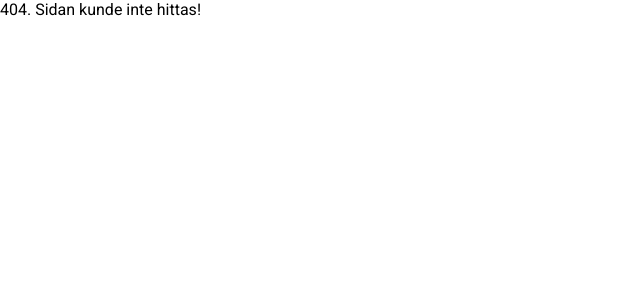
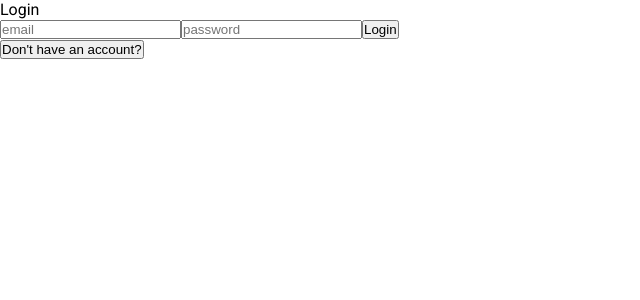
Before and after one commit to Kevin-Spring/Studio_React_App, a React (Create React App) app: page /adminLogin in a window 1280 px wide. Before the commit this address had no page. Shown: the top 300 px of the page, without its empty margins (0-640 px from the left). Built offline with nearby package versions, Linux system fonts and the light colour scheme.

Commit message:
admin login & file upload fix

```diff
--- a/src/components/AdminForm.js
+++ b/src/components/AdminForm.js
@@ -6,7 +6,7 @@ class AdminForm extends Component{
 
     state= {
 
-        title: " ",
+        //title: " ",
         image: " "
 
     }
@@ -20,23 +20,27 @@ class AdminForm extends Component{
         e.preventDefault();
 
 
-        this.setState({title: e.target.elements.title.value});
+        //this.setState({title: e.target.elements.title.value});
 
         const res = await axios.post("http://localhost:1337/products", {
             title: e.target.elements.title.value,
             description: e.target.elements.description.value,
             price: e.target.elements.price.value,
-            image: undefined
+
         })
+        console.log(res);
 
         /* För att lägga till bild i strapi */
         const data = new FormData();
         data.append("files", this.state.image);
+        data.append("ref", "products");
+        data.append("refId", res.data.id);
+        data.append("field", "image");
 
         const img = await axios.post("http://localhost:1337/upload", data)
 
         console.log(img);
-        console.log(res);
+
 
 
     }
--- a/src/components/AppRouter.js
+++ b/src/components/AppRouter.js
@@ -8,6 +8,7 @@ import Booking from "./Booking";
 import Login from "./Login";
 import AdminForm from "./AdminForm";
 import NotFoundPage from "./NotFoundPage";
+import AdminLogin from "./Auth/AdminLogin";
 
 
 
@@ -18,13 +19,14 @@ const AppRouter = () => {
         <BrowserRouter>
 
             <Switch>
-            <Route path="/" component={App} exact></Route>
-            <Route path="/studios" component={Studios} exact></Route>
-            <Route path="/handle-bookings" component={HandleBooking} exact></Route>
-            <Route path="/bookings" component={Booking} exact></Route>
-            <Route path="/login" component={Login} exact></Route>
+            <Route path="/" component={App} exact />
+            <Route path="/studios" component={Studios} exact />
+            <Route path="/handle-bookings" component={HandleBooking} exact />
+            <Route path="/bookings" component={Booking} exact />
+            <Route path="/login" component={Login} exact />
             <Route path="/admin" exact component={AdminForm} />
-            <Route component={NotFoundPage}></Route>
+            <Route path="/adminLogin" exact component={AdminLogin} />
+            <Route component={NotFoundPage} />
             </Switch>
 
 
--- /dev/null
+++ b/src/components/Auth/AdminLogin.js
@@ -0,0 +1,62 @@
+import React, {Component} from "react";
+import axios from "axios";
+import Navbar from "../Navbar";
+import Footer from "../Footer";
+
+// register / login
+// conditional rendering
+
+class AdminLogin extends Component {
+
+    state = {
+        condition: true
+    }
+    onClickRegister(){
+        this.setState({condition:false})
+    }
+    onClickLogin(){
+        this.setState({condition:true})
+    }
+
+    render(){
+
+        return(
+
+
+            <div>
+           { /* <Navbar /> */}
+
+
+            Login
+                {this.state.condition &&
+                <form>
+                    <input type="email" placeholder="email" />
+                    <input type="password" placeholder="password"/>
+                    <button>Login</button>
+                    <br />
+                    <button onClick={this.onClickRegister.bind(this)}>Don't have an account?</button>
+                </form>}
+
+                {!this.state.condition &&
+                <form>
+                    <input type="text" placeholder="username" />
+                    <input type="email" placeholder="email" />
+                    <input type="password" placeholder="password"/>
+                    <button>Register</button>
+                    <br />
+                    <button onClick={this.onClickLogin.bind(this)}>Already have an account?</button>
+                </form>}
+
+
+                {/* <Footer /> */}
+            </div>
+
+
+        )
+    }
+
+
+
+}
+
+export default AdminLogin;
--- a/src/components/Navbar.js
+++ b/src/components/Navbar.js
@@ -23,6 +23,7 @@ const Navbar = () => {
                     </li>
                     <li className={"nav-item"}>
                         <Link to={"/login"} className={"nav-link underline"}>Log in / Log out</Link>
+                        <Link to={"/adminLogin"} className={"nav-link underline"}>Admin</Link>
                     </li>
                 </ul>
             </div>
```
Also changed, not shown: src/components/Auth/AdminProfile.js (added, +19 -0 lines).
